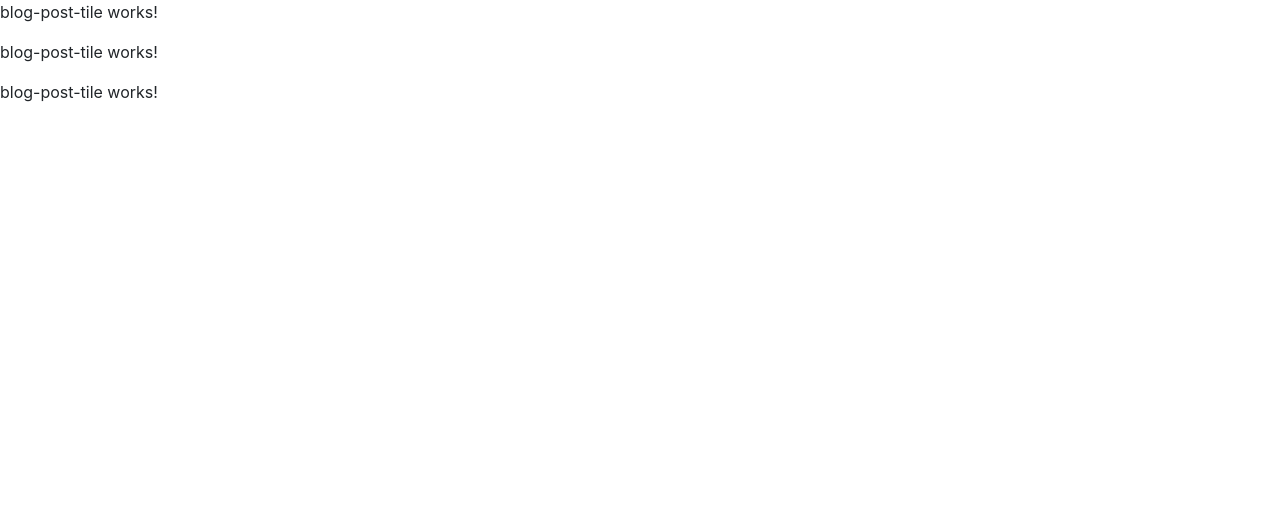
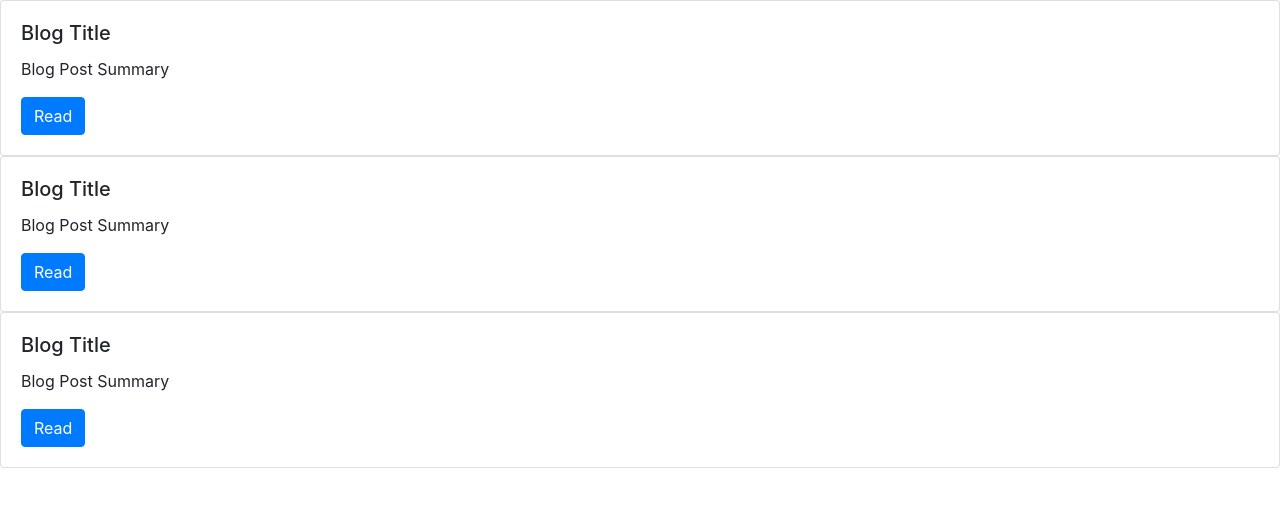
Before and after one commit to separse/angular-components-indepth, an Angular app: page / in a window 1280 px wide. Shown: the top 506 px of the page. Built offline with nearby package versions, Linux system fonts and the light colour scheme.

Commit message:
component templates created

```diff
--- a/src/app/blog-post-tile/blog-post-tile.component.html
+++ b/src/app/blog-post-tile/blog-post-tile.component.html
@@ -1,3 +1,7 @@
-<p>
-  blog-post-tile works!
-</p>
+<div class="card">
+  <div class="card-body">
+    <h5 class="card-title">{{title}}</h5>
+    <p class="card-text">{{summary}}</p>
+    <a href="#" class="btn btn-primary">Read</a>
+  </div>
+</div>
--- a/src/app/blog-post-tile/blog-post-tile.component.ts
+++ b/src/app/blog-post-tile/blog-post-tile.component.ts
@@ -7,9 +7,14 @@ import { Component, OnInit } from '@angular/core';
 })
 export class BlogPostTileComponent implements OnInit {
 
+  title: string;
+  summary: string;
+
   constructor() { }
 
   ngOnInit() {
+    this.title = "Blog Title";
+    this.summary = "Blog Post Summary";
   }
 
 }
```
